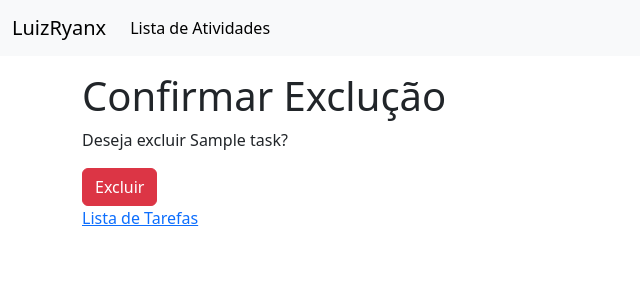
After one commit to luizryanx/django-tasks, a Django app: page /tasks/1/delete/ in a window 1280 px wide. The commit adds this page. Shown: the top 300 px of the page, without its empty margins (0-640 px from the left). Run offline with Django 5.2, Linux system fonts and the light colour scheme; tables that the repository leaves empty hold one stand-in row (values such as "Sample post").

Commit message:
Atualização: Excluir

```diff
--- a/setup/urls.py
+++ b/setup/urls.py
@@ -16,11 +16,12 @@ Including another URLconf
 """
 from django.contrib import admin
 from django.urls import path
-from tasks.views import TasksListView, TasksUpdateView
+from tasks.views import TasksListView, TasksUpdateView, TasksDeleteView
 
 urlpatterns = [
     path('admin/', admin.site.urls),
     # path('', tasks_list, name = 'tasks_list'),
     path('', TasksListView.as_view(), name = 'tasks_list'),
-    path('tasks/<int:pk>/edit/', TasksUpdateView.as_view(), name = 'tasks_edit')
+    path('tasks/<int:pk>/edit/', TasksUpdateView.as_view(), name = 'tasks_edit'),
+    path('tasks/<int:pk>/delete/', TasksDeleteView.as_view(), name = 'tasks_delete'),
 ]
--- /dev/null
+++ b/tasks/templates/tasks/tasks_delete.html
@@ -0,0 +1,13 @@
+{% extends "tasks/base.html" %}
+
+{% block content %}
+
+    <h1> Confirmar Exclução </h1>
+    <p> Deseja excluir {{object.title}}? </p>
+
+    <form method = "post">
+        {% csrf_token %}
+        <button type = "submit" class = "btn btn-danger"> Excluir </button>
+    </form>
+    <a href="{% url "tasks_list" %}"> Lista de Tarefas</a>
+{% endblock content %}
--- a/tasks/templates/tasks/tasks_list.html
+++ b/tasks/templates/tasks/tasks_list.html
@@ -28,11 +28,11 @@
                         <td>
 
                             <a href="{% url 'tasks_edit' pk=tasks.pk %}" class="btn btn-primary btn-sm">Editar</a>
-                            <a href="#" class="btn btn-danger btn-sm">Excluir</a>
+                            <a href="{% url 'tasks_delete' pk=tasks.pk %}" class="btn btn-danger btn-sm">Excluir</a>
 
                         </td>
                     </tr>
                 {% endfor %}
             </tbody>
         </table>
-{% endblock %}>
+{% endblock %}
--- a/tasks/views.py
+++ b/tasks/views.py
@@ -1,5 +1,5 @@
 from django.shortcuts import render
-from django.views.generic import ListView
+from django.views.generic import ListView, DeleteView
 from django.views.generic.edit import UpdateView
 from .models import Tasks
 from .forms import TasksForm
@@ -21,3 +21,8 @@ class TasksUpdateView(UpdateView):
     success_url = reverse_lazy('tasks_list')
     def form_valid(self, form):
         return super().form_valid(form)
+
+class TasksDeleteView(DeleteView):
+    model = Tasks
+    template_name = "tasks/tasks_delete.html"
+    success_url = reverse_lazy('tasks_list')
```
Also changed, not shown: db.sqlite3.
